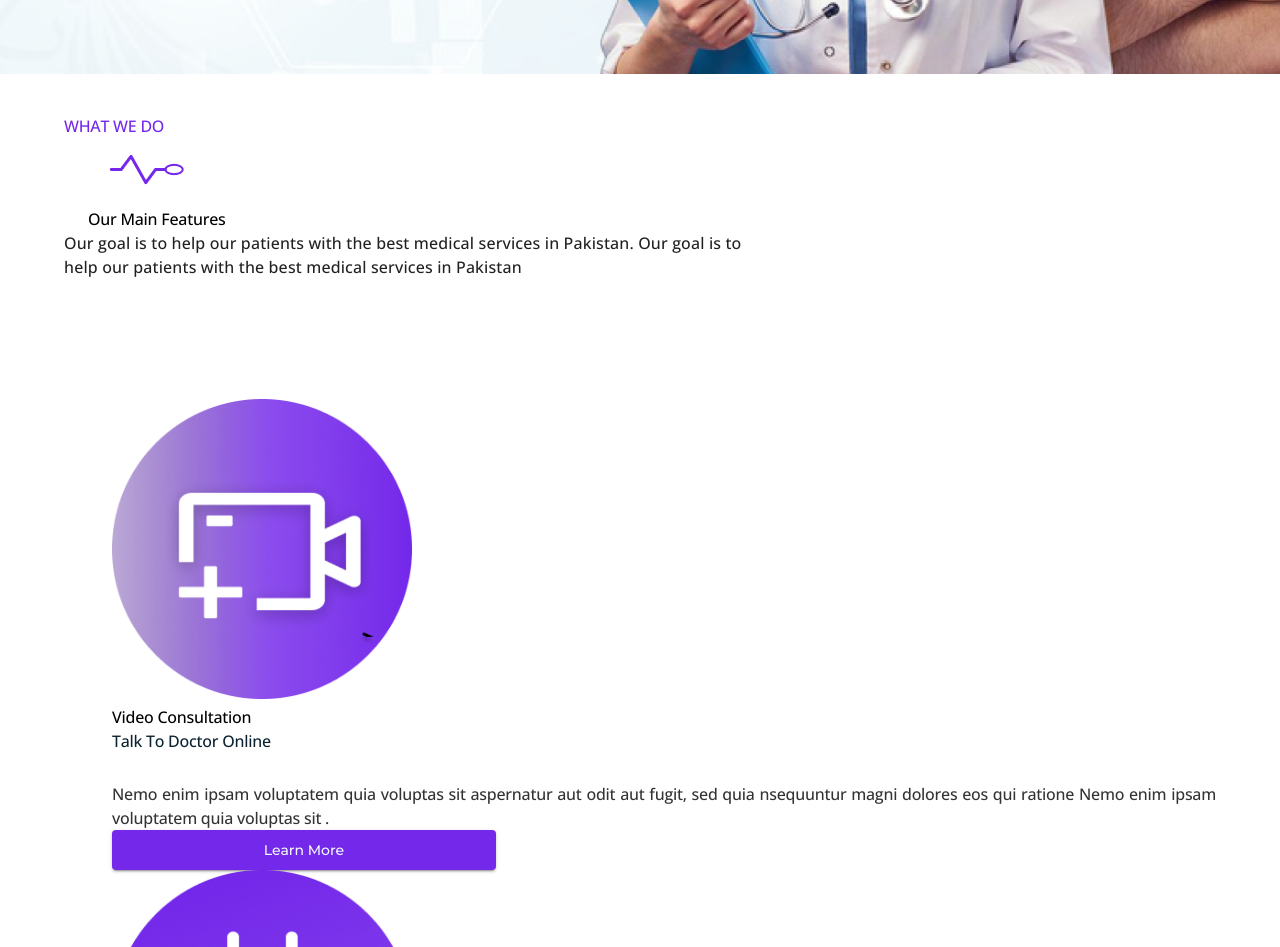
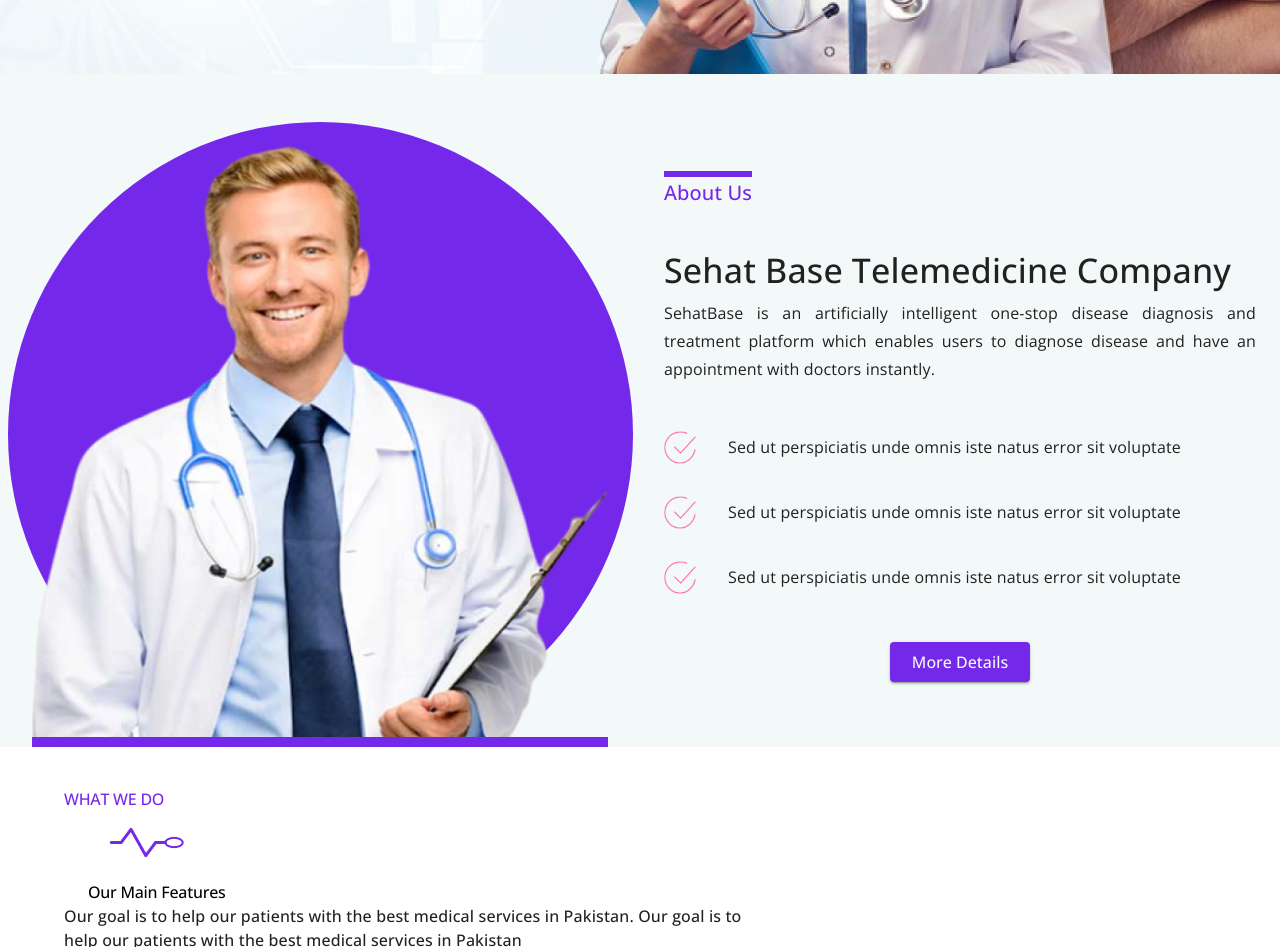
Before and after one commit to SehatBase/sehatbase_frontend, a Next.js app: page / in a window 1280 px wide. Shown: the part 760-1707 px from the top of the page. Built offline with nearby package versions, Linux system fonts and the light colour scheme.

Commit message:
About us component complete

```diff
--- /dev/null
+++ b/components/AboutUs/AboutUsContent.jsx
@@ -0,0 +1,72 @@
+import { Button, Typography } from "@mui/material";
+import { Box } from "@mui/system";
+import Image from "next/image";
+import React from "react";
+import CheckVector from "../../public/CheckVector.png";
+
+const AboutUsContent = ({ aboutUsPoints }) => {
+  return (
+    <>
+      <Box>
+        <Typography variant="h4" fontWeight="medium" my={1}>
+          Sehat Base Telemedicine Company
+        </Typography>
+        <Typography variant="subtitle1" align="justify" fontWeight="normal">
+          SehatBase is an artificially intelligent one-stop disease diagnosis
+          and treatment platform which enables users to diagnose disease and
+          have an appointment with doctors instantly.
+        </Typography>
+      </Box>
+
+      {/* About Us List */}
+      <Box
+        sx={{
+          display: "flex",
+          alignItems: "center",
+          justifyContent: "space-evenly",
+          flexDirection: "column",
+          my: "2rem",
+        }}
+      >
+        {aboutUsPoints.map(point => (
+          <ListItem key={point} text={point} />
+        ))}
+      </Box>
+
+      <Button
+        size="large"
+        sx={{
+          alignSelf: "center",
+        }}
+      >
+        <Typography textTransform="none">More Details</Typography>
+      </Button>
+    </>
+  );
+};
+
+const ListItem = ({ text }) => {
+  return (
+    <Box
+      sx={{
+        display: "flex",
+        alignItems: "center",
+        justifyContent: "space-between",
+        my: "1rem",
+      }}
+    >
+      <Image src={CheckVector} width={32} height={33} layout="fixed" />
+      <Typography
+        variant="body1"
+        fontWeight="light"
+        sx={{
+          marginLeft: "2rem",
+        }}
+      >
+        {text}
+      </Typography>
+    </Box>
+  );
+};
+
+export default AboutUsContent;
--- /dev/null
+++ b/components/AboutUs/AboutUsHeading.jsx
@@ -0,0 +1,31 @@
+import { Typography, useTheme } from "@mui/material";
+import { Box } from "@mui/system";
+import React from "react";
+
+const AboutUsHeading = () => {
+  const theme = useTheme();
+  return (
+    <Box
+      sx={{
+        display: "flex",
+        alignItems: "center",
+        justifyContent: "center",
+        flexDirection: "column",
+        my: "2rem",
+      }}
+    >
+      <Box
+        sx={{
+          width: "100%",
+          height: "6px",
+          background: theme.palette.primary.main,
+        }}
+      ></Box>
+      <Typography color="primary" variant="h6">
+        About Us
+      </Typography>
+    </Box>
+  );
+};
+
+export default AboutUsHeading;
--- /dev/null
+++ b/components/AboutUs/AboutUsImage.jsx
@@ -0,0 +1,54 @@
+import { Box, useTheme } from "@mui/system";
+import Image from "next/image";
+import React from "react";
+import { useResponsive } from "../../hooks";
+import AboutUsDoctor from "../../public/AboutUsDoctor.png";
+
+export const AboutUsImage = ({ reductionFactor = 1 }) => {
+  const theme = useTheme();
+  const [wf, hf] = [reductionFactor, reductionFactor];
+  const { isMobile, isTablet } = useResponsive();
+
+  return (
+    <Box
+      sx={{
+        height: "100%",
+        position: "relative",
+        display: "flex",
+        alignItems: "center",
+        flexDirection: "column",
+      }}
+    >
+      <Box
+        sx={{
+          position: "relative",
+          marginTop: `${7.5 * reductionFactor}%`,
+          width: `${625 * wf}px`,
+          height: `${625 * hf}px`,
+          borderRadius: "50%",
+          background: theme.palette.primary.main,
+        }}
+      ></Box>
+
+      <Box
+        sx={{
+          position: "absolute",
+          height: "90%",
+          width: isTablet ? "70%" : isMobile ? "80%" : "90%",
+          bottom: "0",
+        }}
+      >
+        <Image src={AboutUsDoctor} alt="Doctor" layout="fill" />
+        <Box
+          sx={{
+            background: theme.palette.primary.main,
+            height: `${10 * hf}px`,
+            width: "100%",
+            position: "absolute",
+            bottom: "0",
+          }}
+        ></Box>
+      </Box>
+    </Box>
+  );
+};
--- /dev/null
+++ b/components/AboutUs/index.jsx
@@ -0,0 +1,60 @@
+import { Box, useTheme } from "@mui/material";
+import { Container } from "@mui/system";
+import React from "react";
+import { useResponsive } from "../../hooks";
+import AboutUsContent from "./AboutUsContent";
+import AboutUsHeading from "./AboutUsHeading";
+import { AboutUsImage } from "./AboutUsImage";
+
+const aboutUsPoints = [
+  "Sed ut perspiciatis unde omnis iste natus error sit voluptate",
+  "Sed ut perspiciatis unde omnis iste natus error sit voluptate",
+  "Sed ut perspiciatis unde omnis iste natus error sit voluptate",
+];
+
+const AboutUs = () => {
+  const theme = useTheme();
+  const { isMobile, isTablet } = useResponsive();
+
+  return (
+    <Box
+      sx={{
+        position: "relative",
+        display: "flex",
+        alignItems: "center",
+        py: isMobile && "2rem",
+        justifyContent: "space-between",
+        background: theme.palette.primary.contrastText,
+        flexDirection: isMobile ? "column" : "row",
+      }}
+    >
+      <Box
+        sx={{
+          width: isMobile ? "100%" : "50%",
+          height: "100%",
+          position: "relative",
+        }}
+      >
+        <AboutUsImage reductionFactor={isMobile ? 0.6 : isTablet ? 0.8 : 1} />
+      </Box>
+
+      <Container
+        sx={{
+          width: isMobile ? "100%" : "50%",
+          display: "flex",
+          alignItems: "start",
+          justifyContent: "center",
+          flexDirection: "column",
+        }}
+      >
+        {/* About Us */}
+        <AboutUsHeading />
+
+        {/* About Us Content */}
+        <AboutUsContent aboutUsPoints={aboutUsPoints} />
+      </Container>
+    </Box>
+  );
+};
+
+export default AboutUs;
--- a/pages/index.js
+++ b/pages/index.js
@@ -1,7 +1,8 @@
 import React from 'react';
+import AboutUs from "../components/AboutUs";
+import Features from '../components/Features/Features';
+import HeroSection from '../components/HeroSection';
 import Navbar from "../components/Navbar";
-import HeroSection from '../components/HeroSection';
-import Features from '../components/Features/Features';
 import WhySehatbase from '../components/WhySehatbase';
 
 
@@ -10,6 +11,7 @@
     <>
       <Navbar />
       <HeroSection />
+      <AboutUs />
       <Features />
       <WhySehatbase />
     </>
```
Also changed, not shown: public/AboutUsDoctor.png (added).
